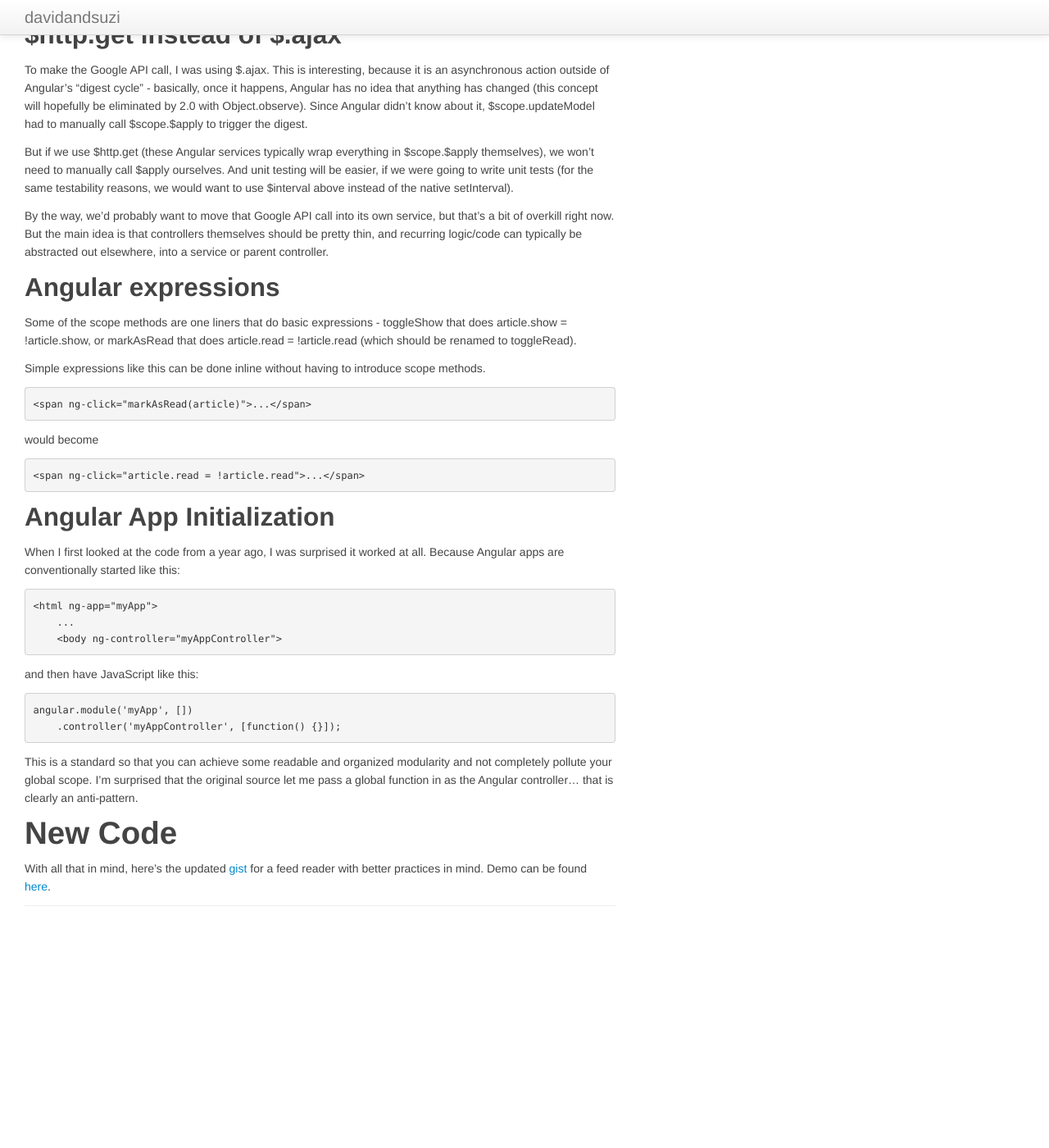
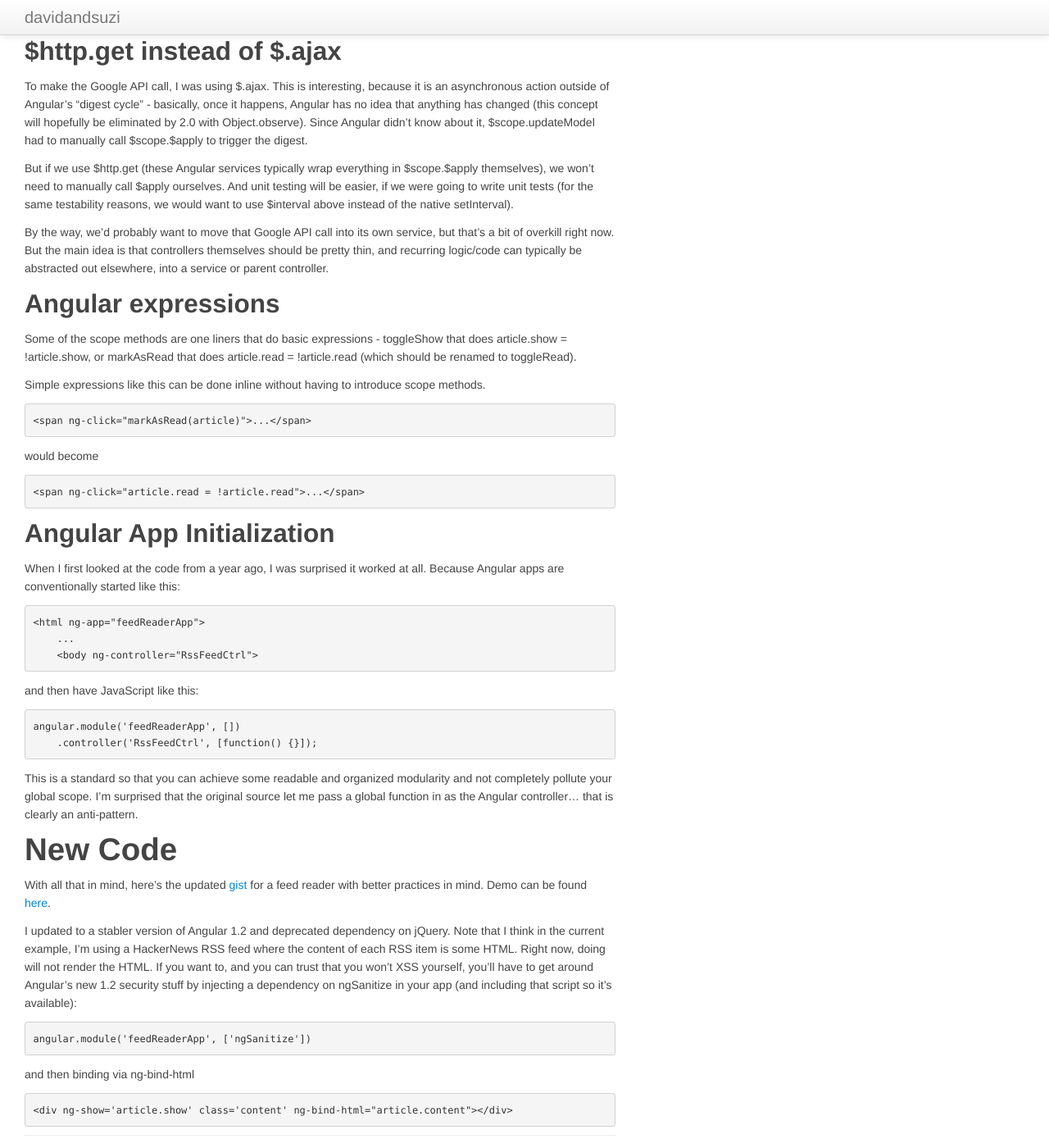
Before and after one commit to davidchang/davidandsuzi.com, a Jekyll site: the page built from _posts/2014-05-16-revisiting-last-years-angularjs-feed-reader.md, in a window 1280 px wide and 1400 px high, scrolled down 1343 px. Shown: the whole window at 82% size. Built offline with Jekyll 4.4.1, drawn with Linux system fonts in a browser that asks for light colours; before the commit the page ends 2463 px from its top, so only the background shows below that; some of the changed text lies outside the part shown.

Commit message:
adding Gemfile, bunch of Markdown syntax fixes, feedreader demo

```diff
--- /dev/null
+++ b/Gemfile
@@ -0,0 +1 @@
+gem 'github-pages'
--- a/_posts/2014-05-16-revisiting-last-years-angularjs-feed-reader.md
+++ b/_posts/2014-05-16-revisiting-last-years-angularjs-feed-reader.md
@@ -11,7 +11,7 @@ type: post
 published: true
 category: David
 ---
-The first real project I did with Angular was documented a year ago in this [blog post](http://davidandsuzi.com/building-a-feed-reader-with-angularjs/). It was a really simple app that illustrated the power and potential of Angular, but since I've been working in Angular for the past year, I recently revisited this article and noticed a handful of anti-patterns.
+The first real project I did with Angular was documented a year ago in this [blog post](/building-a-feed-reader-with-angularjs/). It was a really simple app that illustrated the power and potential of Angular, but since I've been working in Angular for the past year, I recently revisited this article and noticed a handful of anti-patterns.
 
 If you don't go back and read that post, I don't blame you. It's long.
 
@@ -45,7 +45,7 @@ And that controlled this toggleTheme element:
 
 What I should have done:
 
-    <button class="btn" ng-click="darkTheme = true"><span>Toggle Dark/Light Theme</span></button>
+    <button class="btn" ng-click="darkTheme = !darkTheme"><span>Toggle Dark/Light Theme</span></button>
 
 Which would set $scope.darkTheme to true. I want to see this scope value on my body element, which is currently one step above my ng-controller, so I could have set $rootScope.darkTheme = true, or what I should really do is move my ng-controller onto body and remove it from the div element it had been on. So this:
 
@@ -91,18 +91,26 @@ Angular App Initialization
 
 When I first looked at the code from a year ago, I was surprised it worked at all. Because Angular apps are conventionally started like this:
 
-    <html ng-app="myApp">
+    <html ng-app="feedReaderApp">
         ...
-        <body ng-controller="myAppController">
+        <body ng-controller="RssFeedCtrl">
 
 and then have JavaScript like this:
 
-    angular.module('myApp', [])
-        .controller('myAppController', [function() {}]);
+    angular.module('feedReaderApp', [])
+        .controller('RssFeedCtrl', [function() {}]);
 
 This is a standard so that you can achieve some readable and organized modularity and not completely pollute your global scope. I'm surprised that the original source let me pass a global function in as the Angular controller... that is clearly an anti-pattern.
 
 New Code
 ========
 
-With all that in mind, here's the updated [gist]() for a feed reader with better practices in mind. Demo can be found [here]().
+With all that in mind, here's the updated [gist](https://gist.github.com/davidchang/078d74c3bc68e40dd4a9) for a feed reader with better practices in mind. Demo can be found [here](/misc/feed-reader/v2.html).
+
+I updated to a stabler version of Angular 1.2 and deprecated dependency on jQuery. Note that I think in the current example, I'm using a HackerNews RSS feed where the content of each RSS item is some HTML. Right now, doing {{article.content}} will not render the HTML. If you want to, and you can trust that you won't XSS yourself, you'll have to get around Angular's new 1.2 security stuff by injecting a dependency on ngSanitize in your app (and including that script so it's available):
+
+    angular.module('feedReaderApp', ['ngSanitize'])
+
+and then binding via ng-bind-html
+
+    <div ng-show='article.show' class='content' ng-bind-html="article.content"></div>
```
Also changed, not shown: _posts/2012-08-21-what-i-wish-i-knew-in-college.md (+1 -1 lines), _posts/2013-01-28-kellers-generous-justice.md (+1 -1 lines), _posts/2013-03-09-an-old-high-school-conversation.md (+1 -1 lines), misc/feed-reader/v2.html (renamed from _posts/TODELETEnew-feed-reader.html, +21 -21 lines).
